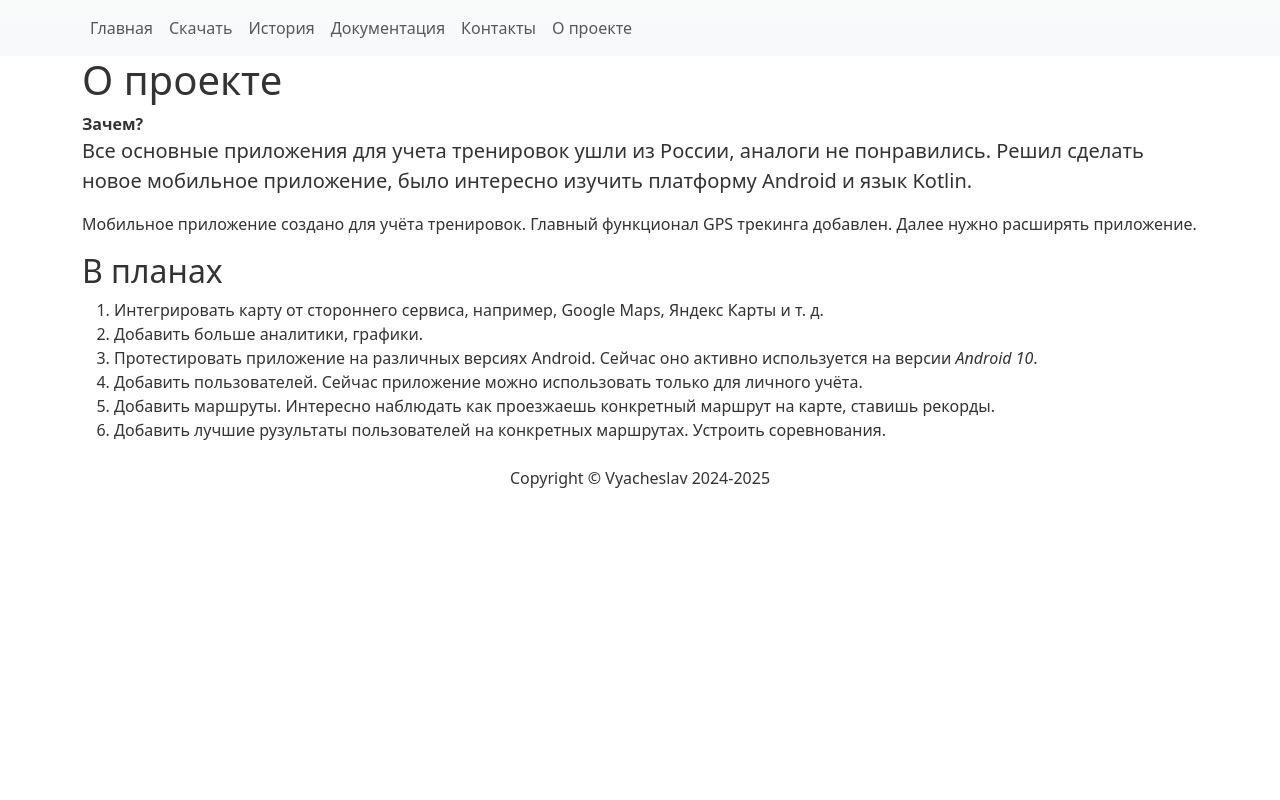
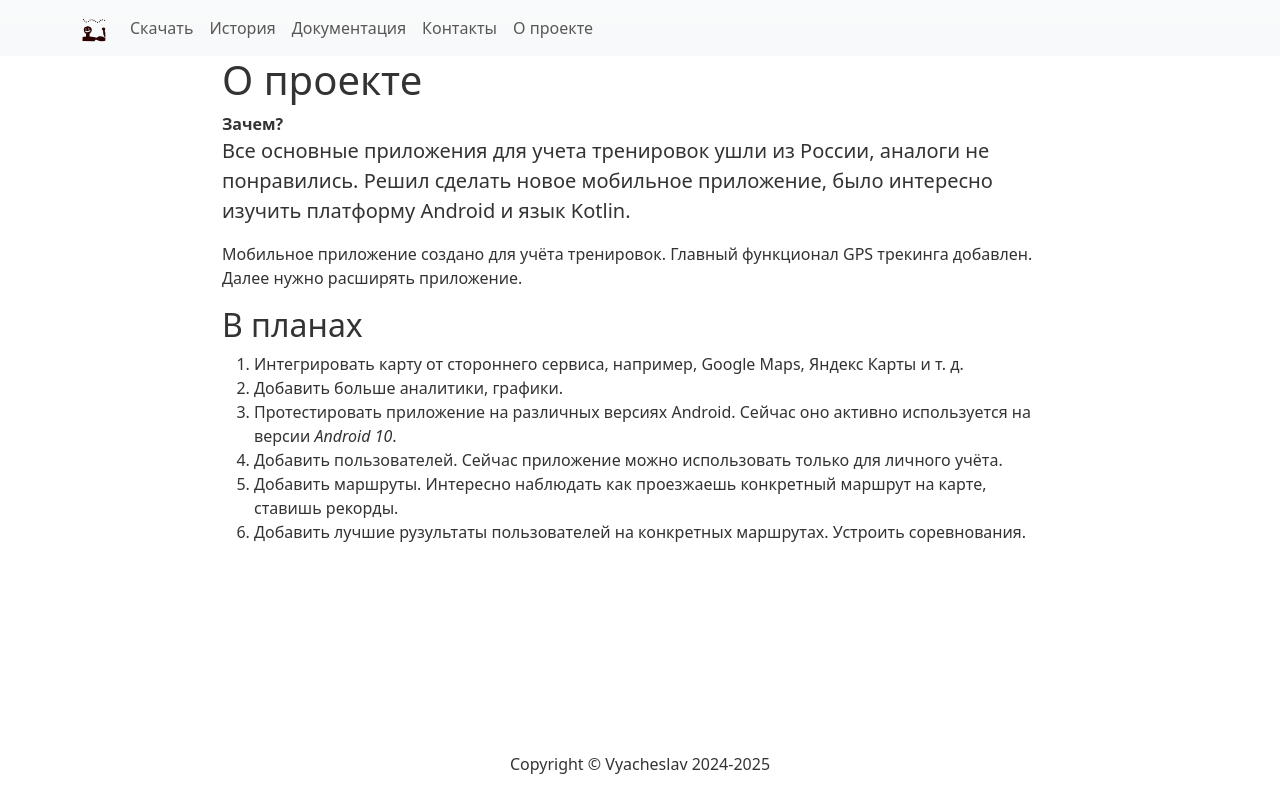
Before and after one commit to gracerpro/train-website, a Vue app: page /about in a window 1280 px wide. Built offline with nearby package versions, Linux system fonts and the light colour scheme.

Commit message:
Set up text container

```diff
--- a/src/App.vue
+++ b/src/App.vue
@@ -1,15 +1,11 @@
 <script setup>
 import { RouterView } from "vue-router"
 import TheNav from "./views/TheNav.vue"
-
-const currentYear = new Date().getFullYear()
+import TheFooter from "./views/TheFooter.vue"
 </script>
 
 <template>
   <the-nav />
-  <RouterView />
-
-  <footer class="my-4 text-center">
-    <div class="container">Copyright &copy; Vyacheslav 2024-{{ currentYear }}</div>
-  </footer>
+  <router-view />
+  <the-footer />
 </template>
--- a/src/scss/styles.scss
+++ b/src/scss/styles.scss
@@ -86,3 +86,26 @@ $success: #7952b3;
 //
 // Custom styles
 //
+
+html,
+body {
+  height: 100%;
+}
+
+#app {
+  height: 100%;
+  display: flex;
+  flex-direction: column;
+}
+
+.content {
+  flex: 1 0 auto;
+}
+
+.footer {
+  flex: 0 0 auto;
+}
+
+.container-text {
+  max-width: 860px;
+}
--- a/src/views/TheAboutView.vue
+++ b/src/views/TheAboutView.vue
@@ -3,7 +3,7 @@ import PlanBlock from "@/views/PlanBlock.vue"
 </script>
 
 <template>
-  <main class="container">
+  <main class="content container container-text">
     <h1>О проекте</h1>
     <div class="fw-bold">Зачем?</div>
     <blockquote class="blockquote">
--- a/src/views/TheContactView.vue
+++ b/src/views/TheContactView.vue
@@ -3,7 +3,7 @@ const adminEmail = import.meta.env.VITE_ADMIN_EMAIL
 </script>
 
 <template>
-  <main class="container">
+  <main class="content container container-text">
     <h1>Контакты</h1>
 
     <p>
--- a/src/views/TheDocumentationView.vue
+++ b/src/views/TheDocumentationView.vue
@@ -1,7 +1,7 @@
 <script setup></script>
 
 <template>
-  <main class="container">
+  <main class="content container container-text">
     <h1>Документация</h1>
 
     <p>...</p>
--- a/src/views/TheDownloadView.vue
+++ b/src/views/TheDownloadView.vue
@@ -30,7 +30,7 @@ function load() {
 </script>
 
 <template>
-  <main class="container">
+  <main class="content container container-text">
     <h1>Скачать</h1>
     <p>
       На этой странице можно скачать последнюю версию приложения. Другие версии можно найти на
--- a/src/views/TheFaqView.vue
+++ b/src/views/TheFaqView.vue
@@ -5,7 +5,7 @@ const questions = ref([])
 </script>
 
 <template>
-  <main class="container">
+  <main class="content container">
     <h1>Часто задаваемые вопросы</h1>
     <div v-if="questions.length === 0" class="alert alert-info">Список пуст.</div>
     <div v-else>
--- /dev/null
+++ b/src/views/TheFooter.vue
@@ -0,0 +1,9 @@
+<script setup>
+const currentYear = new Date().getFullYear()
+</script>
+
+<template>
+  <footer class="mt-4 pb-4 text-center footer">
+    <div class="container">Copyright &copy; Vyacheslav 2024-{{ currentYear }}</div>
+  </footer>
+</template>
--- a/src/views/TheHistoryView.vue
+++ b/src/views/TheHistoryView.vue
@@ -30,7 +30,7 @@ function load() {
 </script>
 
 <template>
-  <main class="container">
+  <main class="content container container-text">
     <h1>История</h1>
 
     <div v-if="releasesErrorMessage.length" class="alert alert-danger">
--- a/src/views/TheHomeView.vue
+++ b/src/views/TheHomeView.vue
@@ -4,7 +4,7 @@ import HomeImages from "./home/HomeImages.vue"
 </script>
 
 <template>
-  <main class="container">
+  <main class="content container">
     <home-about class="mb-3" />
     <home-images />
   </main>
--- a/src/views/TheNav.vue
+++ b/src/views/TheNav.vue
@@ -1,3 +1,14 @@
+<script setup>
+import { Collapse } from "bootstrap"
+import { onMounted, ref } from "vue"
+
+const togglerButton = ref(null)
+
+onMounted(() => {
+  new Collapse(togglerButton.value)
+})
+</script>
+
 <template>
   <header>
     <nav class="navbar navbar-expand-lg bg-body-tertiary">
@@ -10,14 +21,15 @@
           aria-controls="navbarNav"
           aria-expanded="false"
           aria-label="Toggle navigation"
+          ref="togglerButton"
         >
           <span class="navbar-toggler-icon"></span>
         </button>
         <div class="collapse navbar-collapse" id="navbarNav">
+          <router-link :to="{ name: 'home' }" class="navbar-brand">
+            <img src="/favicon.svg" alt="Главная" width="24" height="24" />
+          </router-link>
           <ul class="navbar-nav">
-            <li class="nav-item">
-              <router-link :to="{ name: 'home' }" class="nav-link">Главная</router-link>
-            </li>
             <li class="nav-item">
               <router-link :to="{ name: 'download' }" class="nav-link">Скачать</router-link>
             </li>
@@ -41,3 +53,12 @@
     </nav>
   </header>
 </template>
+
+<style scoped>
+@media (max-width: 991px) {
+  .navbar-brand img {
+    margin-top: 16px;
+    margin-bottom: 8px;
+  }
+}
+</style>
--- a/src/views/home/HomeAbout.vue
+++ b/src/views/home/HomeAbout.vue
@@ -20,9 +20,7 @@ const screens = [
 
 <template>
   <div>
-    <div class="container">
-      <h1>Мобильное приложение для учёта тренировок</h1>
-    </div>
+    <h1>Мобильное приложение для учёта тренировок</h1>
     <div class="container container-text">
       <p>
         Приложение представляет собой <b>GPS трекер</b>, поэтому может использоваться для различных
```
